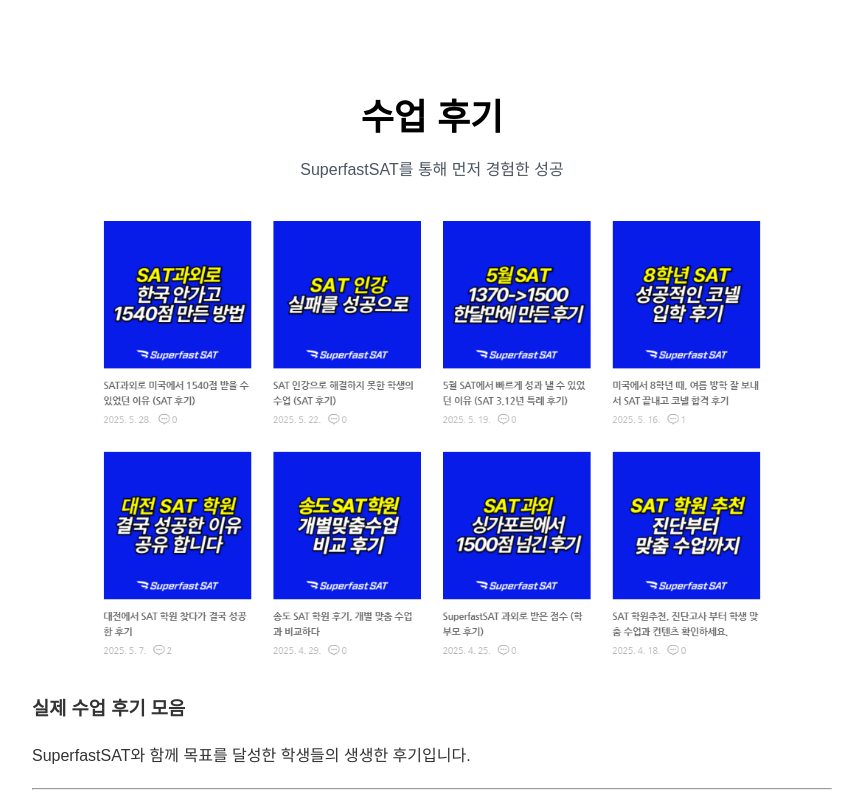
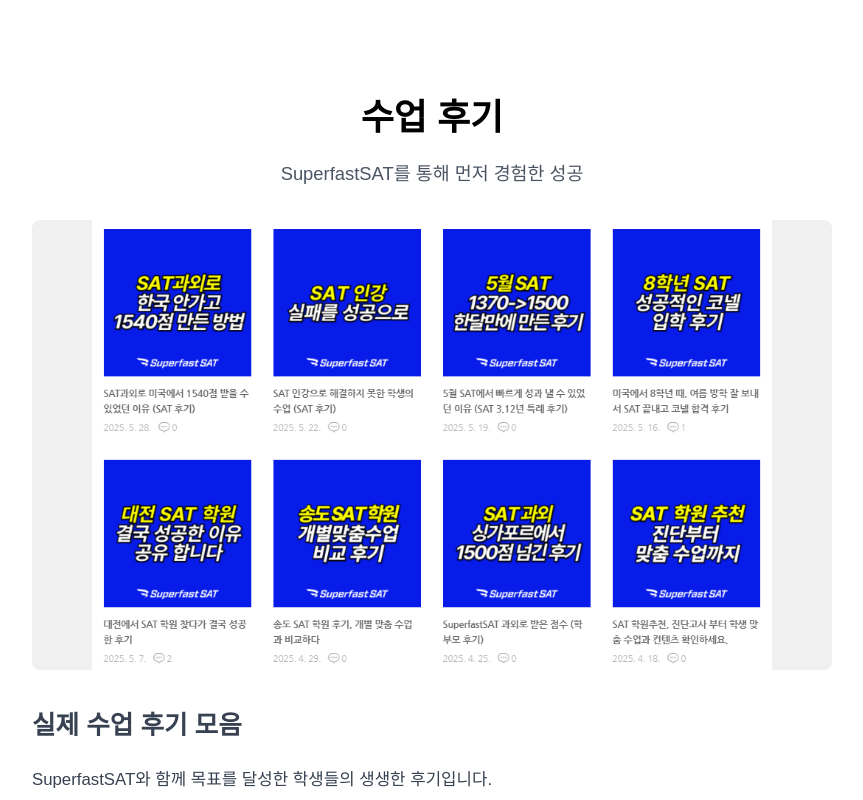
Before and after one commit to SuperfastSAT1600/Salesbot, a Next.js app: page /landing/app-guide in a window 1280 px wide. Shown: the top 800 px of the page, without its empty margins (208-1071 px from the left). Built offline with nearby package versions, Linux system fonts and the light colour scheme.

Commit message:
Final attempt: Complete code review for Vercel FAQ rendering.

```diff
--- a/app/landing/[slug]/page.tsx
+++ b/app/landing/[slug]/page.tsx
@@ -1,23 +1,23 @@
 // app/landing/[slug]/page.tsx
-import Image from 'next/image' // 이미 Image 컴포넌트를 가져오고 계십니다.
-import { notFound } from 'next/navigation'
-import ReactMarkdown from 'react-markdown'
-import { faqs, FAQItem } from '../../lib/faqs' // lib 폴더 경로는 프로젝트 구조에 맞게 확인해주세요.
+import Image from 'next/image';
+import { notFound } from 'next/navigation';
+import ReactMarkdown from 'react-markdown';
+// 경로 확인: app/landing/[slug]/에서 app/lib/faqs.ts로 가려면 '../../lib/faqs'가 맞습니다.
+import { faqs, FAQItem } from '../../lib/faqs';
 
-interface Props {
-  // ★★★ params 타입을 Promise로 감싸줍니다. ★★★
-  params: Promise<{ slug: string }>
+interface PageProps {
+  // ★★★ params 타입을 표준적인 Next.js App Router 방식으로 변경합니다. ★★★
+  params: { slug: string };
+  searchParams?: { [key: string]: string | string[] | undefined }; // searchParams도 필요할 수 있으므로 추가 (선택 사항)
 }
 
-// ★★★ 페이지 컴포넌트를 async 함수로 변경하고, params를 paramsPromise로 받습니다. ★★★
-export default async function FAQDetailPage({ params: paramsPromise }: Props) {
-  // ★★★ props로 받은 paramsPromise를 await 하여 실제 params 객체를 가져옵니다. ★★★
-  const params = await paramsPromise;
-  const slug = params.slug; // 이제 params는 실제 { slug: string } 객체입니다.
+// ★★★ 페이지 컴포넌트는 async를 유지하고, params를 직접 받습니다. ★★★
+export default async function FAQDetailPage({ params }: PageProps) {
+  const slug = params.slug; // params 객체에서 slug를 직접 사용합니다.
 
-  // params.slug를 사용하기 전에 console.log로 확인 (디버깅용)
   console.log(`[FAQDetailPage] 상세 페이지 요청 slug: ${slug}`);
 
+  // FAQ 아이템을 찾는 로직 (동기적이지만, 페이지 컴포넌트가 async이므로 여기서 데이터 페칭 등 비동기 작업 가능)
   const item: FAQItem | undefined = faqs.find(f => f.slug === slug);
 
   if (!item) {
@@ -30,7 +30,7 @@ export default async function FAQDetailPage({ params: paramsPromise }: Props) {
   return (
     <div style={{
       maxWidth: 800,
-      margin: '2rem auto', // 위아래 여백 추가
+      margin: '2rem auto',
       padding: '2rem 1rem',
       fontFamily: 'Arial, sans-serif',
     }}>
@@ -47,50 +47,51 @@ export default async function FAQDetailPage({ params: paramsPromise }: Props) {
           color: '#4B5563',
           marginBottom: '2rem',
           textAlign: 'center',
+          fontSize: '1.15rem',
+          lineHeight: 1.6
         }}>
           {item.description}
         </p>
       )}
 
-      {/* 페이지 상단 메인 이미지 */}
       <div style={{
         position: 'relative',
         width: '100%',
-        height: 0,
-        paddingBottom: '56.25%', // 16:9 비율
-        marginBottom: '2rem'
+        aspectRatio: '16 / 9',
+        marginBottom: '2rem',
+        backgroundColor: '#f0f0f0',
+        borderRadius: '8px',
+        overflow: 'hidden',
       }}>
         <Image
-          src={`/images/${item.slug}.png`} // public 폴더 내 /images/ 폴더에 이미지가 있어야 합니다.
+          src={`/images/${item.slug}.png`} // 이미지는 public/images/ 폴더에 slug 이름으로 있어야 합니다.
           alt={item.title}
           fill
           style={{ objectFit: 'contain' }}
           priority
-          // Vercel 빌드 시 Image 경고 해결을 위해 sizes 속성을 추가하는 것이 좋습니다.
-          // 예: sizes="(max-width: 768px) 100vw, 800px" (페이지 너비에 맞게 조절)
+          sizes="(max-width: 768px) 100vw, 800px" // fill 사용 시 sizes 속성 권장
         />
       </div>
 
-      {/* 마크다운으로 렌더링되는 본문 내용 */}
       <div style={{
         textAlign: 'left',
-        lineHeight: 1.6,
-        color: '#333'
+        lineHeight: 1.8,
+        color: '#374151',
+        fontSize: '1.05rem',
       }}>
         <ReactMarkdown
           components={{
             img: ({ node, src, alt, ...props }) => {
               const imageSrc = src as string | undefined;
               const imageAlt = alt as string | undefined;
-
               if (imageSrc) {
                 return (
                   <div style={{ margin: '1.5rem 0', textAlign: 'center' }}>
                     <Image
-                      src={imageSrc}
+                      src={imageSrc} // 마크다운 내 이미지 경로 (예: /images/reviews/...)
                       alt={imageAlt || '상세 내용 이미지'}
-                      width={600}  // 표시할 이미지의 기본 너비 (픽셀)
-                      height={450} // 표시할 이미지의 기본 높이 (픽셀) - 원본 비율에 맞춰 조절
+                      width={600}
+                      height={450}
                       style={{
                         maxWidth: '100%',
                         height: 'auto',
@@ -103,8 +104,22 @@ export default async function FAQDetailPage({ params: paramsPromise }: Props) {
               return null;
             },
             h2: ({node, ...props}) => <h2 style={{fontSize: '2rem', marginTop: '2.5rem', marginBottom: '1rem', borderBottom: '1px solid #eee', paddingBottom: '0.5rem', fontWeight: 600}} {...props} />,
+            h3: ({node, ...props}) => <h3 style={{fontSize: '1.6rem', marginTop: '2rem', marginBottom: '0.8rem', fontWeight: 600}} {...props} />,
             p: ({node, ...props}) => <p style={{marginBottom: '1.2rem'}} {...props} />,
-            // 필요에 따라 다른 마크다운 요소(a, ul, li 등)에 대한 스타일도 여기에 추가할 수 있습니다.
+            a: ({node, ...props}) => <a style={{color: '#2563EB', textDecoration: 'underline'}} {...props} />,
+            ul: ({node, ...props}) => <ul style={{paddingLeft: '25px', marginBottom: '1.2rem', listStyleType: 'disc'}} {...props} />,
+            ol: ({node, ...props}) => <ol style={{paddingLeft: '25px', marginBottom: '1.2rem', listStyleType: 'decimal'}} {...props} />,
+            li: ({node, ...props}) => <li style={{marginBottom: '0.6rem'}} {...props} />,
+            code: ({node, inline, className, children, ...props}) => {
+              const match = /language-(\w+)/.exec(className || '')
+              return !inline && match ? (
+                <pre style={{background: '#F3F4F6', padding: '1rem', borderRadius: '6px', overflowX: 'auto', fontSize: '0.9rem', lineHeight: 1.6, margin: '1.5rem 0'}}><code className={`language-${match[1]}`} {...props}>{children}</code></pre>
+              ) : (
+                <code style={{background: '#E5E7EB', padding: '0.2em 0.4em', borderRadius: '4px', fontSize: '90%'}} {...props}>{children}</code>
+              )
+            },
+            blockquote: ({node, ...props}) => <blockquote style={{borderLeft: '4px solid #D1D5DB', paddingLeft: '1rem', margin: '1.5rem 0', color: '#4B5563', fontStyle: 'italic'}} {...props} />,
+            hr: ({node, ...props}) => <hr style={{margin: '2rem 0', borderColor: '#E5E7EB'}} {...props} />
           }}
         >
           {item.content}
@@ -113,10 +128,3 @@ export default async function FAQDetailPage({ params: paramsPromise }: Props) {
     </div>
   );
 }
-
-// generateStaticParams는 선택 사항이므로 주석 처리된 상태로 둡니다.
-// export async function generateStaticParams() {
-//   return faqs.map((faq) => ({
-//     slug: faq.slug,
-//   }))
-// }
```
Also changed, not shown: app/api/chat/route.ts (+126 -6 lines).
